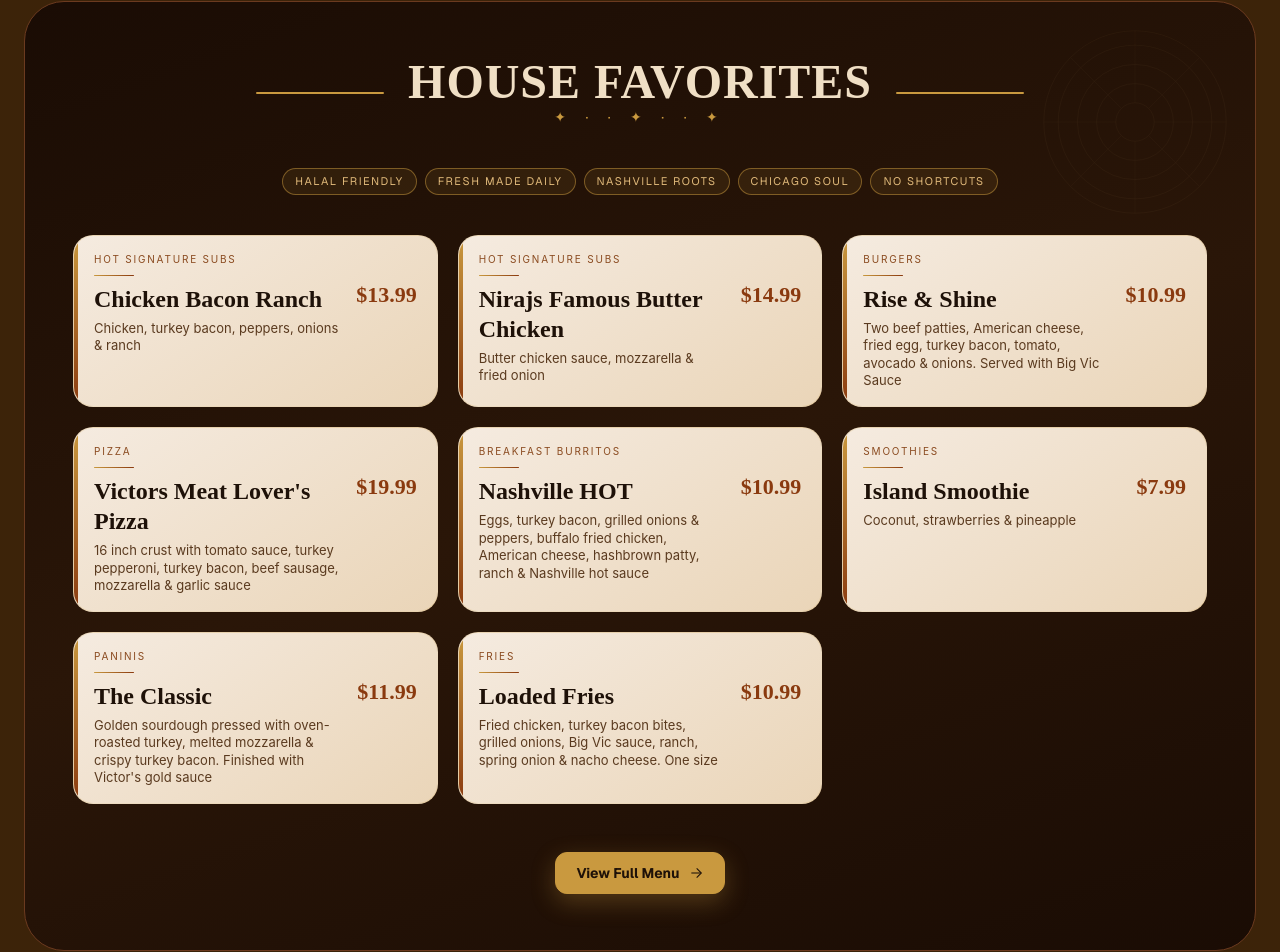
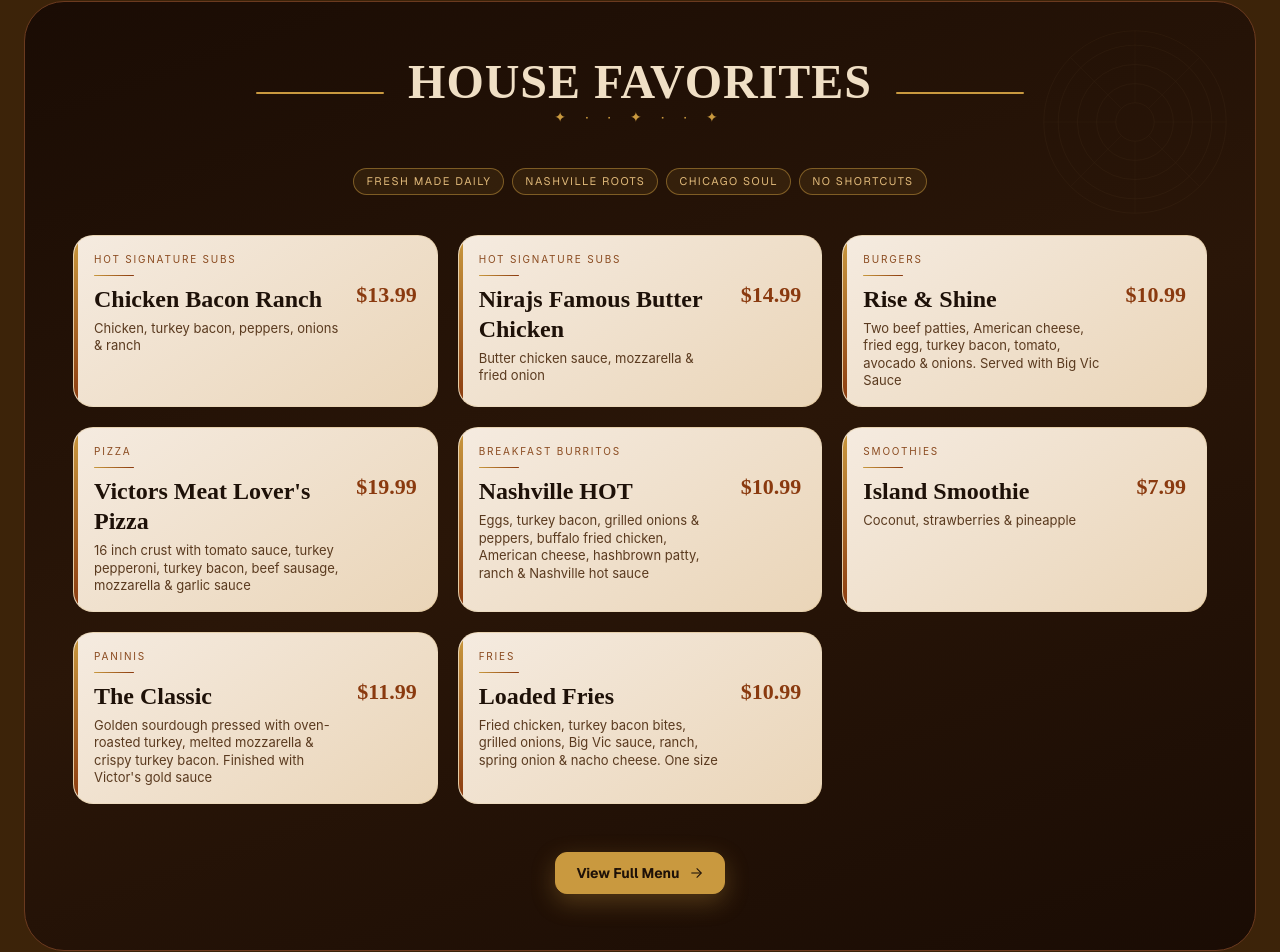
Before and after one commit to Kimberlyamaya2/deli-site, a Next.js app: page / in a window 1280 px wide. Shown: the part 967-1919 px from the top of the page. Built offline with nearby package versions, Linux system fonts and the light colour scheme.

Commit message:
website node update

```diff
--- a/src/app/(marketing)/page.tsx
+++ b/src/app/(marketing)/page.tsx
@@ -109,7 +109,7 @@ export default function HomePage() {
         </div>
 
         <div className="flex flex-wrap justify-center gap-2">
-          {["Halal Friendly","Fresh Made Daily","Nashville Roots","Chicago Soul","No Shortcuts"].map(b => (
+          {["Fresh Made Daily","Nashville Roots","Chicago Soul","No Shortcuts"].map(b => (
             <span key={b} className="rounded-full border border-[#c9993f]/50 bg-[rgba(201,153,63,0.10)] text-[#e0b97a] px-3 py-1 text-[11px] uppercase tracking-[0.14em]">{b}</span>
           ))}
         </div>
```
